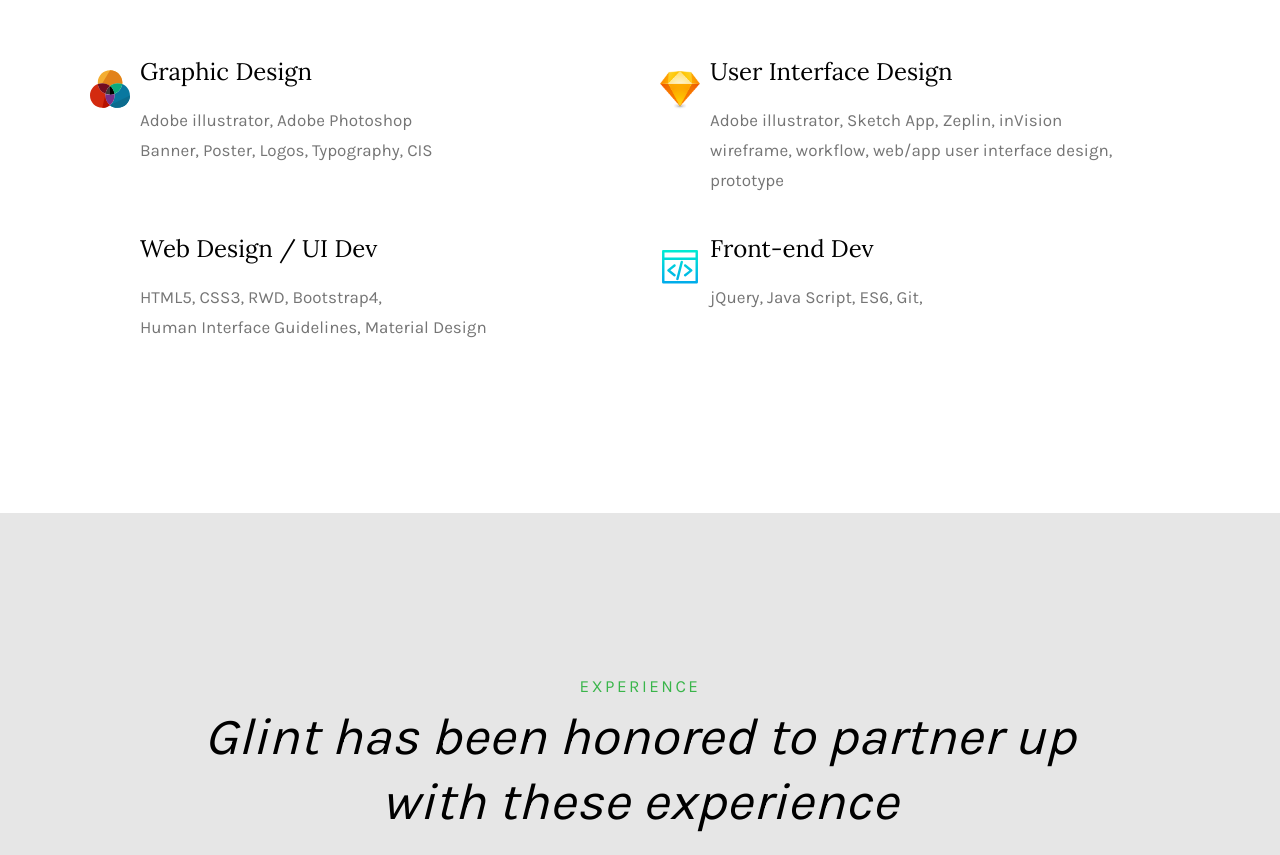
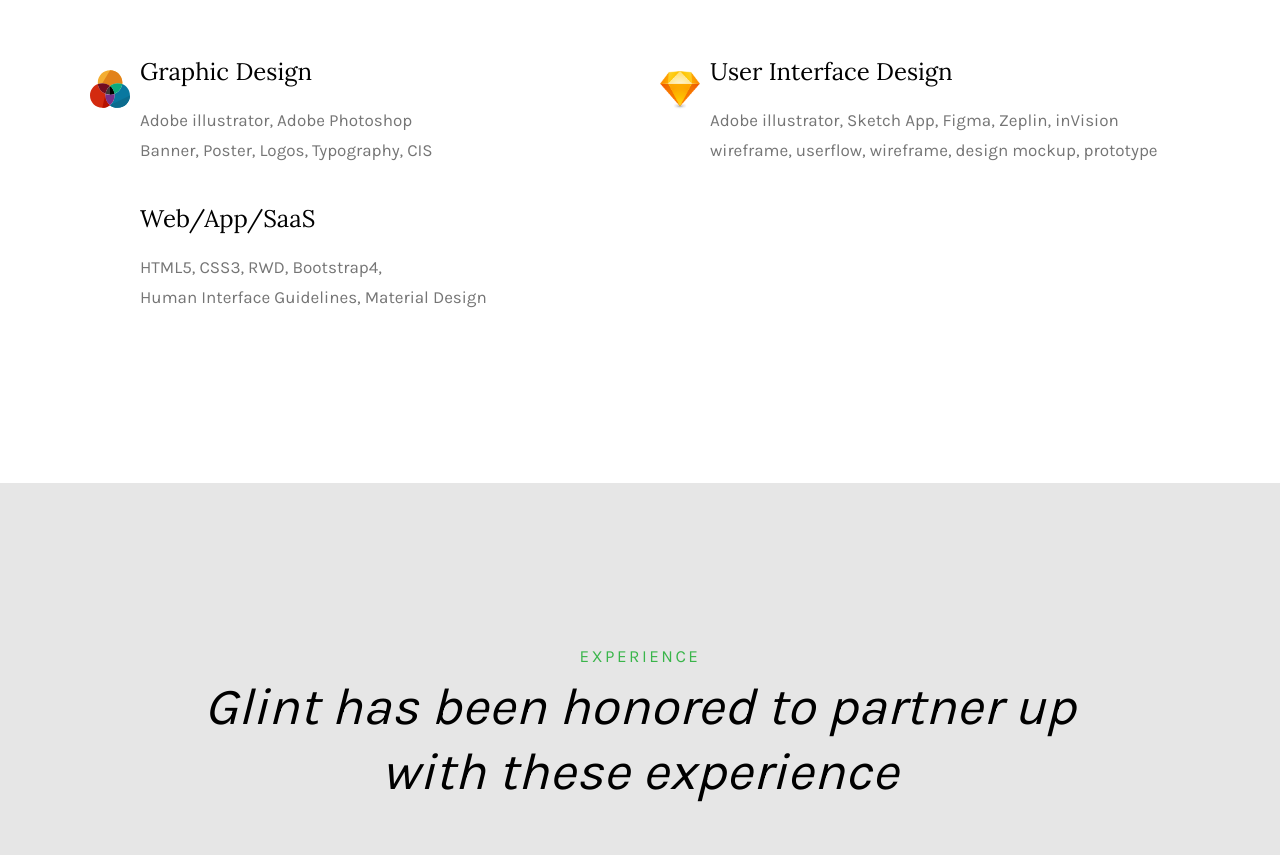
Before and after one commit to pupuz1220/pinCV, a plain HTML site: page index.html in a window 1280 px wide. Shown: the part 1906-2761 px from the top of the page. Drawn offline with Linux system fonts and the light colour scheme.

Commit message:
Update index.html
skills

```diff
--- a/index.html
+++ b/index.html
@@ -163,7 +163,7 @@
                 </div>
                 <div class="skills-text">
                     <h3 class="h3">User Interface Design</h3>
-                    <p>Adobe illustrator, Sketch App, Zeplin, inVision <br>wireframe, workflow, web/app user interface design, prototype
+                    <p>Adobe illustrator, Sketch App, Figma, Zeplin, inVision <br>wireframe, userflow, wireframe, design mockup, prototype
                     </p>
                 </div>
             </div>
@@ -173,13 +173,13 @@
                     <img src="images/skill_icon/UI-dev.svg" alt="">
                 </div>
                 <div class="skills-text">
-                    <h3 class="h3">Web Design / UI Dev</h3>
+                    <h3 class="h3">Web/App/SaaS</h3>
                     <p>HTML5, CSS3, RWD, Bootstrap4, <br> Human Interface Guidelines, Material Design
                     </p>
                 </div>
             </div>
 
-            <div class="col-block skills-item" data-aos="fade-up">
+<!--             <div class="col-block skills-item" data-aos="fade-up">
                 <div class="skills-icon">
                     <img src="images/skill_icon/frondend.svg" alt="">
                 </div>
@@ -188,7 +188,7 @@
                     <p>jQuery, Java Script, ES6, Git,
                     </p>
                 </div>
-            </div>
+            </div> -->
         </div> <!-- end skills-list -->
 
     </section> <!-- end s-skills -->
```
